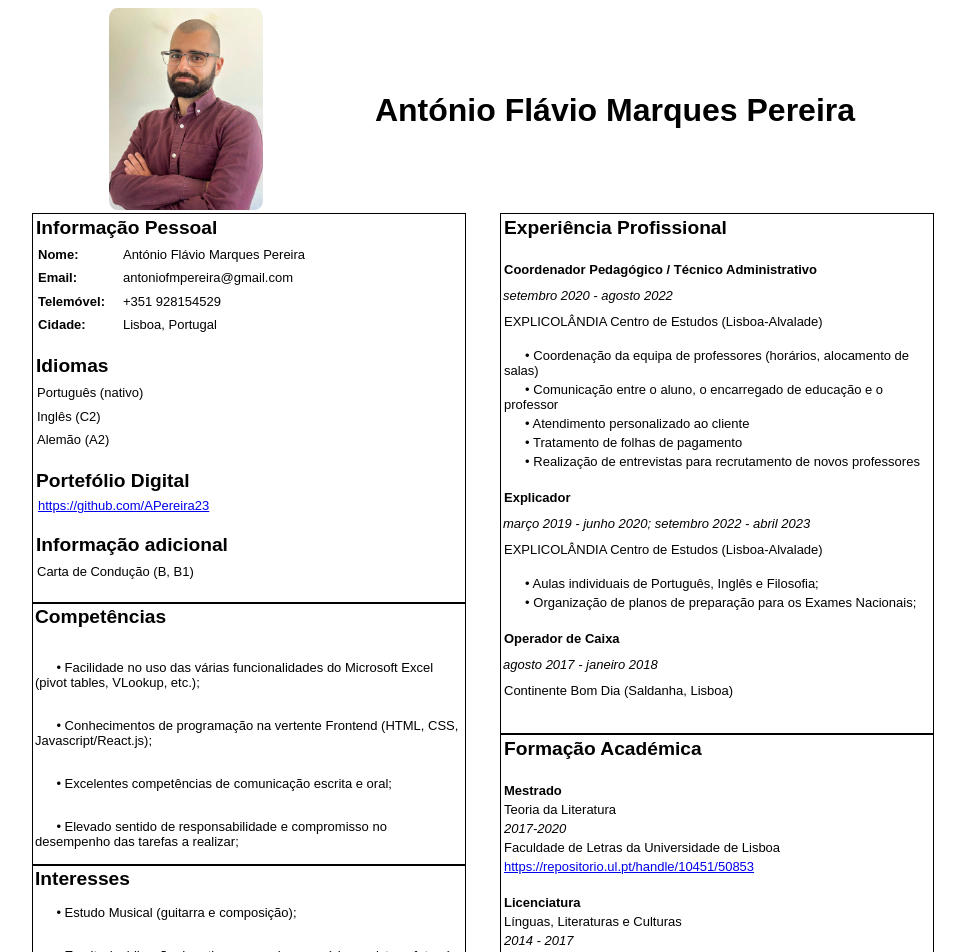
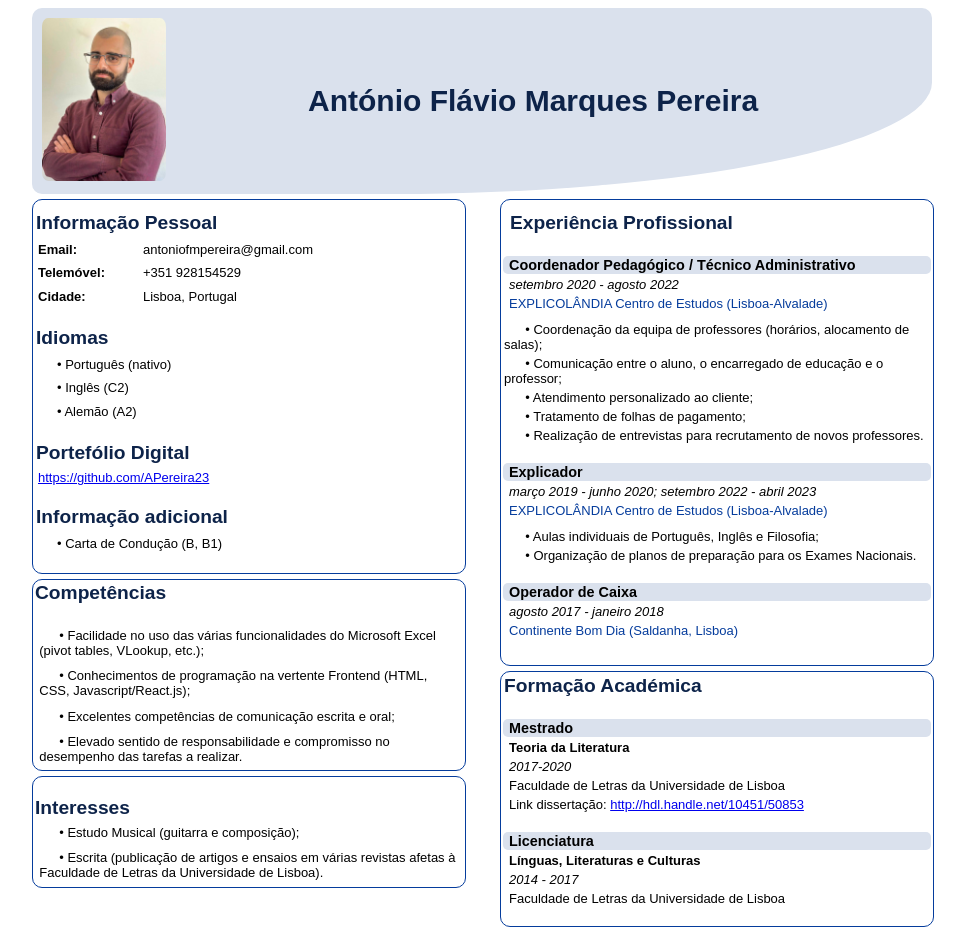
Before and after one commit to APereira23/curriculum-vitae-builder, a React (Create React App) app: page / in a window 1280 px wide. Shown: the top 952 px of the page, without its empty margins (158-1123 px from the left). Built offline with nearby package versions, Linux system fonts and the light colour scheme.

Commit message:
Finished formatting. Ready to print!

```diff
--- a/src/App.css
+++ b/src/App.css
@@ -1,3 +1,14 @@
+
+/* COLOR SCHEME */
+
+:root {
+  --primary-color: rgb(13, 35, 73);
+  --secondary-color: rgb(5, 60, 156);
+  --text-color: black;
+  --header-color: rgb(218, 225, 237);
+  --background-color: white;
+}
+
 .page {
   max-width: 900px;
   margin: 0 auto;
@@ -5,32 +16,66 @@
   font-size: 13px;
 }
 
+body {
+  background-color: var(--background-color);
+  color: var(--text-color);
+}
+.container {
+  border:solid 1px;
+  border-color: var(--secondary-color);
+  border-radius: 10px;
+  margin-top: 5px;
+}
+.section-title {
+  color: var(--primary-color);
+}
+.header-container {
+  background-color: var(--header-color);
+}
+.job-title,
+.degree-title {
+  background-color: var(--header-color);
+}
+.job-where {
+  color: var(--secondary-color)
+}
+
+
 /* Header */
 .header-container {
   display: flex;
   align-items: center;
-  justify-content: center;
+  justify-content: left;
+  border-radius: 10px;
+  border-bottom-right-radius: 60%;
 }
 
 .header-photo {
-  height: 100%;
-  width: auto;
-  max-width: 60%;
-  object-fit: cover;
+  width: 45%;
+  margin: 10px;
   border-radius: 5%;
 }
 
 .header-name {
-  margin-left: 10px;
-  font-size: 32px;
+  font-size: 30px;
   font-weight: bold;
 }
 
 
+/* Block containers styling */
+.block-row-container {
+  display: flex;
+  justify-content: space-between;
+}
+
+.block-col-container {
+  width: 48%;
+}
+
 /* Bio styling */
 .bio-container {
   width: 100%;
-  border: solid 1px;
+  padding-top: 2%;
 }
 
 .bio-category {
@@ -45,32 +90,38 @@
 
 .bio-prop {
   padding: 0.2rem 0;
+  text-indent: 20px;
 }
 
 /* Work styling */
 .work-container {
   width: 100%;
-  border: solid 1px;
-
+  padding-top: 2%;
 }
 
 .work-title {
   font-size: 1.2rem;
   font-weight: bold;
   margin-top: 0%;
+  padding-left: 6px;
+
 }
 
 .job-title {
   font-weight: bold;
+  font-size: 0.9rem;
+  padding-left: 6px;
+  border-radius: 5px;
 }
 
 .job-when {
-  padding: 0.5rem 0;
   font-style: italic;
+  padding-left: 6px;
 }
 
 .job-where {
-  padding-bottom: 1rem;
+  padding-bottom: 0.5rem;
+  padding-left: 6px;
 }
 
 .job-task {
@@ -81,8 +132,6 @@
 /* Education styling */
 .education-container {
   width: 100%;
-  border: solid 1px;
-
 }
 
 .education-title {
@@ -92,24 +141,32 @@
 }
 
 .degree-title {
+  padding-left: 6px;
+  font-weight: bold;
+  font-size: 0.9rem;
+  width: 50vw;
+  border-radius: 5px;
+}
+
+.degree-course {
+  padding-left: 6px;
   font-weight: bold;
 }
 
-.degree-course {
-}
-
 .degree-when {
+  padding-left: 6px;
   font-style: italic;
 }
 
 .degree-where {
+  padding-left: 6px;
 }
-
+.degree-link {
+  padding-left: 6px;
+}
 /* Skills styling */
 .skills-container {
   width: 100%;
-  border: solid 1px;
-
 }
 
 .skills-title {
@@ -118,11 +175,12 @@
 }
 
 .skills-item {
-  text-indent: 5%;
+  text-indent: 20px;
+  margin: 1%;
 }
 
 .hobbies-container {
-  border: solid 1px;
+  padding-top: 4%;
   width: 100%;
 }
 
@@ -132,15 +190,6 @@
 }
 
 .hobbies-item {
-  text-indent: 5%;
+  text-indent: 20px;
+  margin: 1%;
 }
-
-/* Block containers styling */
-.block-row-container {
-  display: flex;
-  justify-content: space-between;
-}
-
-.block-col-container {
-  width: 48%;
-}
--- a/src/Bio.js
+++ b/src/Bio.js
@@ -18,17 +18,18 @@ class Bio extends Component {
 
   render() {
     return (
-      <div className="bio-container">
+      <div className="bio-container container">
         <table>
           <tbody>
             {bio.map((cat) => {
               return (
                 <>
                   <tr>
-                    <td className="bio-category">{cat.title}</td>
+                    <td className="bio-category section-title">{cat.title}</td>
                   </tr>
                   <tr>
                   {Object.entries(cat.contents).map((field) => {
+                    if (field[0] === "Nome") return;
                     if (Number.isInteger(parseInt(field[0]))) { //checks if element has a key-prop combo, or is a single prop
                       if (this.isUrl(field[1])) {
                         return (
@@ -41,7 +42,7 @@ class Bio extends Component {
                       }
                       return (
                         <tr>
-                          <td className="bio-prop">{field[1]}</td>
+                          <td className="bio-prop">&#x2022; {field[1]}</td>
                         </tr>
                         );
                     } else {
--- a/src/Education.js
+++ b/src/Education.js
@@ -14,18 +14,34 @@ class Education extends Component {
   render() {
     {console.clear()}
     return (
-      <div className="education-container">
+      <div className="education-container container">
         <table>
           <thead>
             <tr>
               <td>
-                <h3 className="education-title">Formação Académica</h3>
+                <h3 className="education-title section-title">Formação Académica</h3>
               </td>
             </tr>
           </thead>
           <tbody>
             {education.map((degree) => {
-              return (
+              return (!degree.link) ? (
+                <>
+                  <tr>
+                    <td className="degree-title">{degree.title}</td>
+                  </tr>
+                  <tr>
+                    <td className="degree-course">{degree.course}</td>
+                  </tr>
+                  <tr>
+                    <td className="degree-when">{degree.when}</td>
+                  </tr>
+                  <tr>
+                    <td className="degree-where">{degree.where}</td>
+                  </tr>
+                <br></br>
+                </>
+              ) : (
                 <>
                   <tr>
                     <td className="degree-title">{degree.title}</td>
@@ -40,8 +56,8 @@ class Education extends Component {
                     <td className="degree-where">{degree.where}</td>
                   </tr>
                   <tr>
-                    <td>
-                      <a className="degree-link" href={degree.link}>{degree.link}</a>
+                    <td className="degree-link">
+                      Link dissertação: <a href={degree.link}>{degree.link}</a>
                     </td>
                   </tr>
                 <br></br>
--- a/src/Header.js
+++ b/src/Header.js
@@ -1,10 +1,10 @@
 import React, { Component } from "react";
 import photo from "./photo.jpeg";
+import { bio } from "./data.js"
 
 class Header extends Component {
   constructor(props) {
     super(props);
-
   }
 
   render() {
@@ -13,7 +13,7 @@ class Header extends Component {
         <div className="photo-container">
           <img src={photo} className="header-photo" />
         </div>
-        <h1 className="header-name">António Flávio Marques Pereira</h1>
+        <h1 className="header-name section-title">{bio[0].contents.Nome}</h1>
       </div>
     );
   }
--- a/src/Skills.js
+++ b/src/Skills.js
@@ -12,10 +12,10 @@ class Skills extends Component {
   render() {
     return (
       <>
-        <div className="skills-container">
+        <div className="skills-container container">
           <table>
             <thead>
-              <tr className="skills-title">Competências</tr>
+              <tr className="skills-title section-title">Competências</tr>
               <br></br>
             </thead>
             <tbody>
@@ -29,10 +29,10 @@ class Skills extends Component {
             </tbody>
           </table>
         </div>
-        <div className="hobbies-container">
+        <div className="hobbies-container container">
           <table>
             <thead>
-              <tr className="hobbies-title">Interesses</tr>
+              <tr className="hobbies-title section-title">Interesses</tr>
             </thead>
             <tbody>
               {hobbies.map((hobby) => {
--- a/src/Work.js
+++ b/src/Work.js
@@ -13,12 +13,12 @@ class Work extends Component {
 
   render() {
     return (
-      <div className="work-container">
+      <div className="work-container container">
         <table>
           <thead>
             <tr>
               <td>
-                <h3 className="work-title">Experiência Profissional</h3>
+                <h3 className="work-title section-title">Experiência Profissional</h3>
               </td>
             </tr>
           </thead>
--- a/src/data.js
+++ b/src/data.js
@@ -32,6 +32,7 @@ const bio = [
     id: uniqid(),
     contents: [
       "Carta de Condução (B, B1)",
+      //add new string
     ]
   }
 ];
@@ -41,12 +42,12 @@ const work = [
     title: "Coordenador Pedagógico / Técnico Administrativo",
     when: "setembro 2020 - agosto 2022",
     where: "EXPLICOLÂNDIA Centro de Estudos (Lisboa-Alvalade)",
-    tasks: [
-      "Coordenação da equipa de professores (horários, alocamento de salas)",
-      "Comunicação entre o aluno, o encarregado de educação e o professor",
-      "Atendimento personalizado ao cliente",
-      "Tratamento de folhas de pagamento",
-      "Realização de entrevistas para recrutamento de novos professores",
+    tasks: [ //each task as an array string
+      "Coordenação da equipa de professores (horários, alocamento de salas);",
+      "Comunicação entre o aluno, o encarregado de educação e o professor;",
+      "Atendimento personalizado ao cliente;",
+      "Tratamento de folhas de pagamento;",
+      "Realização de entrevistas para recrutamento de novos professores.",
     ],
     id: uniqid(),
   },
@@ -56,7 +57,7 @@ const work = [
     where: "EXPLICOLÂNDIA Centro de Estudos (Lisboa-Alvalade)",
     tasks: [
       "Aulas individuais de Português, Inglês e Filosofia;",
-      "Organização de planos de preparação para os Exames Nacionais;"
+      "Organização de planos de preparação para os Exames Nacionais."
     ],
     id: uniqid(),
   },
@@ -76,7 +77,7 @@ const education = [
     course: "Teoria da Literatura",
     when: "2017-2020",
     where: "Faculdade de Letras da Universidade de Lisboa",
-    link: "https://repositorio.ul.pt/handle/10451/50853",
+    link: "http://hdl.handle.net/10451/50853",
     id: uniqid(),
   },
   {
@@ -91,19 +92,19 @@ const education = [
 const skills = [
   {
     id: uniqid(),
-    text: " Facilidade no uso das várias funcionalidades do Microsoft Excel (pivot tables, VLookup, etc.);",
+    text: "Facilidade no uso das várias funcionalidades do Microsoft Excel (pivot tables, VLookup, etc.);",
   },
   {
     id: uniqid(),
-    text: " Conhecimentos de programação na vertente Frontend (HTML, CSS, Javascript/React.js);",
+    text: "Conhecimentos de programação na vertente Frontend (HTML, CSS, Javascript/React.js);",
   },
   {
     id: uniqid(),
-    text: " Excelentes competências de comunicação escrita e oral;",
+    text: "Excelentes competências de comunicação escrita e oral;",
   },
   {
     id: uniqid(),
-    text: " Elevado sentido de responsabilidade e compromisso no desempenho das tarefas a realizar;"
+    text: "Elevado sentido de responsabilidade e compromisso no desempenho das tarefas a realizar."
   },
 ];
 
```
